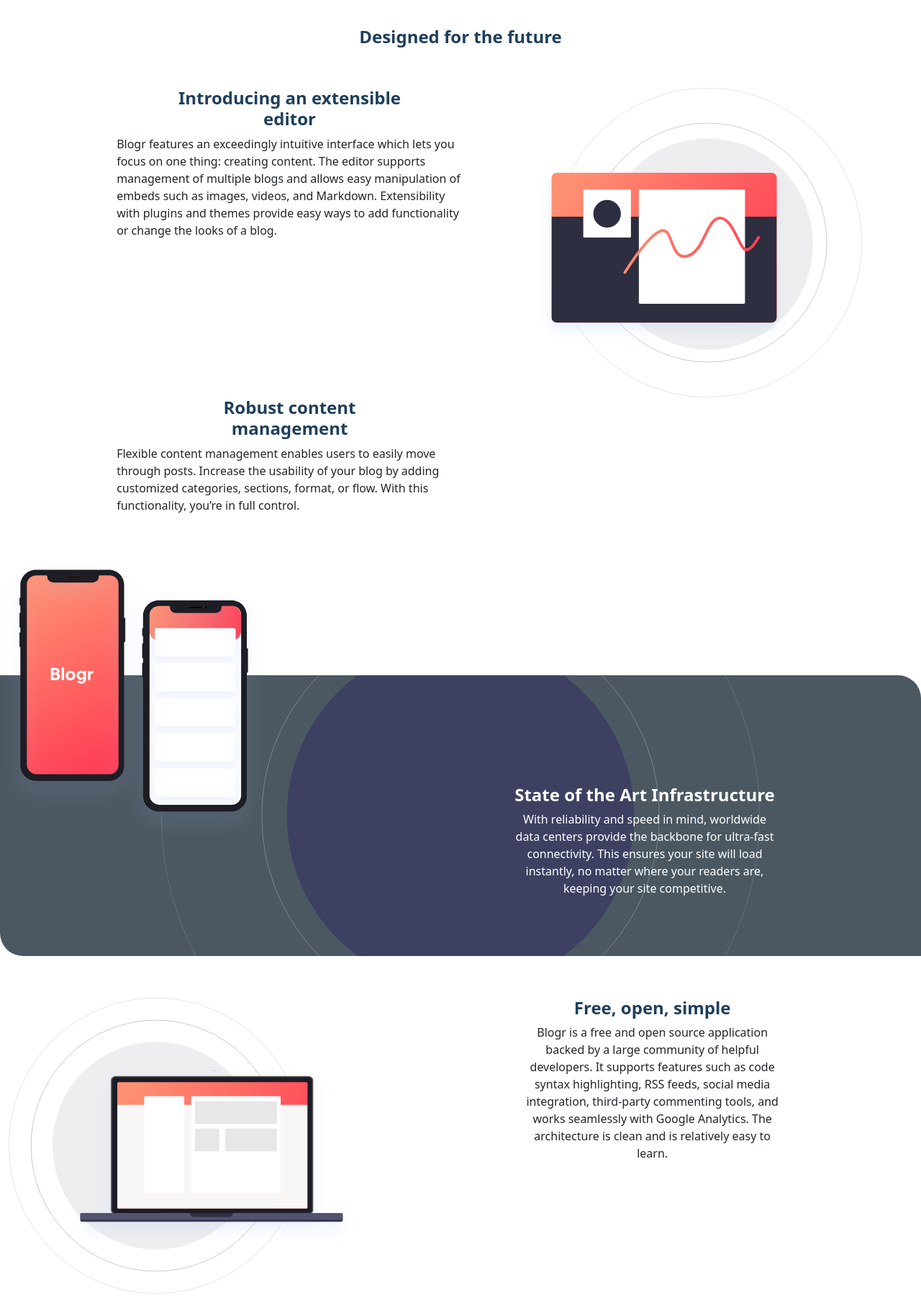
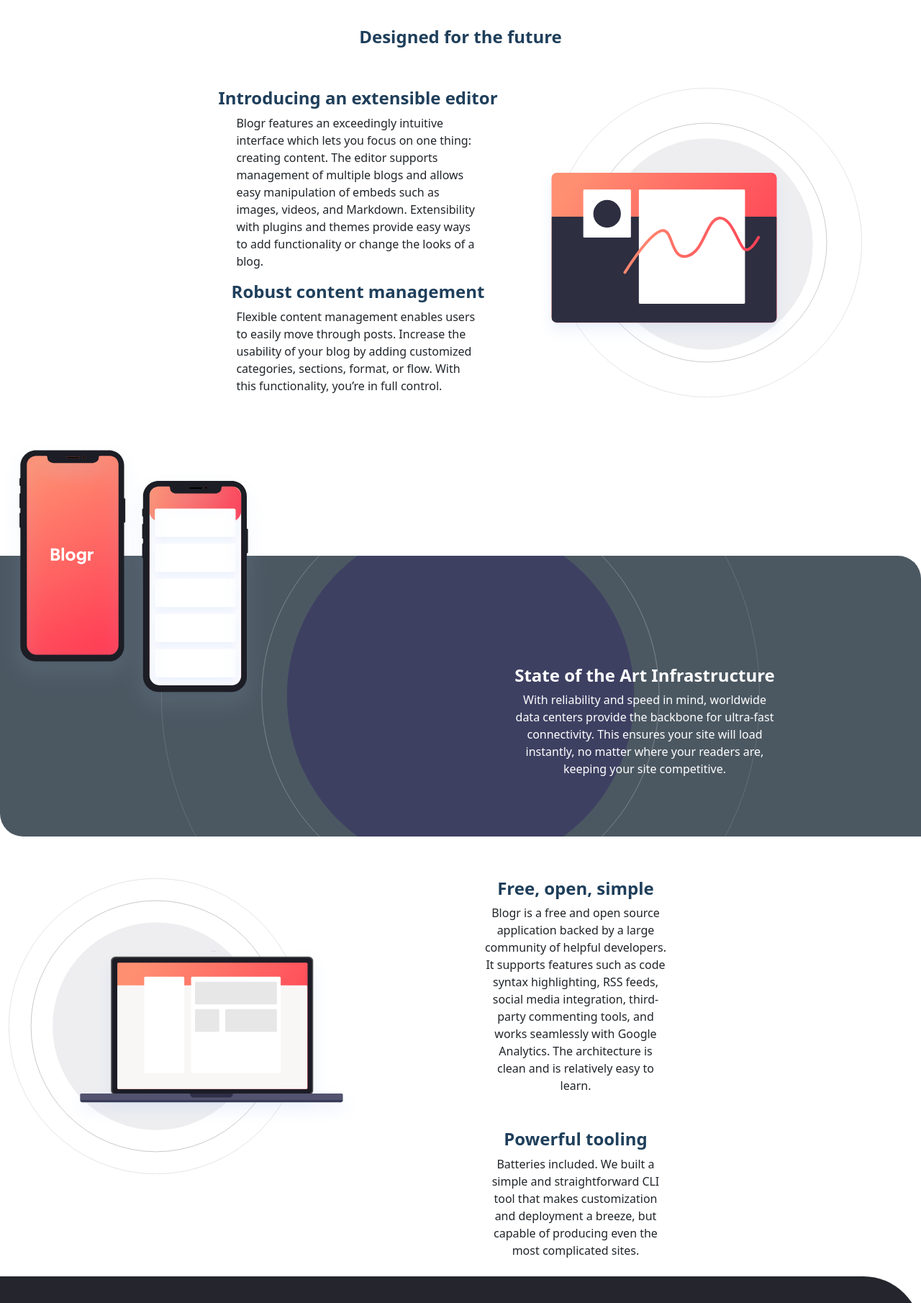
Before and after one commit to Blaine137/BlogrLandingPage, a plain HTML site: page index.html in a window 1280 px wide. Shown: the part 710-2520 px from the top of the page at 72% size. Drawn offline with nearby package versions, Linux system fonts and the light colour scheme; files whose address does not match are found by name.

Commit message:
updated desktop version

```diff
--- a/index.html
+++ b/index.html
@@ -98,13 +98,11 @@
   <div class="container mt-lg-5">
     <div class="row secondSectionRow mb-lg-5">
       <div class="col col-12 col-lg-5 text-center">
-        <img src="images/illustration-editor-mobile.svg" class="img-fluid editorIMG" alt="illustration editor">
+        <img src="images/illustration-editor-mobile.svg" class="img-fluid editorIMG d-lg-inline" alt="illustration editor">
       </div>
-      <div class="col-12 col-lg-7">
-        <div class="col col-12 text-center">
-          <h4 class="w-50 mx-auto subHeading fw-bold">Introducing an extensible editor</h4>
-        </div>
+      <div class="col-wrapper col-12 col-lg-5 d-flex flex-column justify-content-center">
         <div class="col-12">
+          <h4 class="w-50 mx-auto subHeading fw-bold text-center">Introducing an extensible editor</h4>
           <p class="fw-light w-75 mx-auto w-lg-50">
             Blogr features an exceedingly intuitive interface which lets you focus on one thing: creating content.
             The editor supports management of multiple blogs and allows easy manipulation of embeds such as images,
@@ -112,12 +110,8 @@
             change the looks of a blog.
           </p>
       </div>
-      </div>
-      <div class="col-12 col-lg-7" style="margin-right: auto;">
-        <div class="col col-12 text-center">
-          <h4 class="w-50 mx-auto subHeading fw-bold">Robust content management</h4>
-        </div>
       <div class="col-12">
+          <h4 class="w-50 mx-auto subHeading fw-bold text-center">Robust content management</h4>
           <p class="fw-light w-75 mx-auto w-lg-50">
             Flexible content management enables users to easily move through posts. Increase the usability of your blog
             by adding customized categories, sections, format, or flow. With this functionality, you’re in full control.
@@ -142,22 +136,24 @@
   <div class="container-fluid sectionFour mt-2">
     <div class="row">
       <div class="col-12 col-lg-5">
-        <img src="images/illustration-laptop-mobile.svg" class="img-fluid mx-auto d-block laptopIMG" alt="illustration editor">
+        <img src="images/illustration-laptop-mobile.svg" class="img-fluid mx-auto d-block laptopIMG d-lg-inline" alt="illustration editor">
       </div>
-      <div class="col-12 col-lg-7">
+      <div class="col-wrapper col-12 col-lg-5 d-flex flex-column justify-content-center">
+        <div class="col-12">
           <h4 class="w-75 mx-auto mb-2 text-center subHeading fw-bold">Free, open, simple</h4>
-        <p class="mx-auto mb-0 text-center mt-2 laptopP">
+          <p class="mx-auto mb-0 text-center mt-2 laptopP w-50 w-lg-100">
             Blogr is a free and open source application backed by a large community of helpful developers. It supports
             features such as code syntax highlighting, RSS feeds, social media integration, third-party commenting tools,
             and works seamlessly with Google Analytics. The architecture is clean and is relatively easy to learn.
           </p>
         </div>
-      <div class="col-12 mt-3 col-lg-7 sectionFourCol">
+        <div class="col-12 mt-5 ">
           <h4 class="w-75 mx-auto mb-2 text-center subHeading fw-bold">Powerful tooling</h4>
-        <p class="mx-auto mb-0 text-center mt-2 laptopP">
+          <p class="mx-auto mb-0 text-center mt-2 laptopP w-50 w-lg-100">
             Batteries included. We built a simple and straightforward CLI tool that makes customization and deployment a breeze, but
             capable of producing even the most complicated sites.
           </p>
+        </div>
       </div>
     </div>
   </div>
--- a/styles.css
+++ b/styles.css
@@ -142,6 +142,12 @@
         width: 100%;
     }
 
+    .col-wrapper .subHeading{
+        width: 100% !important;
+        margin-left: 0 !important;
+        margin-right: 0 !important;
+    }
+
     .secondSectionRow{
         flex-direction: row-reverse;
     }
@@ -167,10 +173,6 @@
         width: 60%;
     }
 
-    .editorIMG, .laptopIMG{
-        display: inline !important;
-    }
-
     .bgRow2 h4{
         width: 100% !important;
     }
@@ -185,10 +187,6 @@
 
     .dropdown-toggle::after{
         color: white !important;
-    }
-
-    .sectionFourCol{
-        margin-left: auto;
     }
 
     .secondh6{
@@ -212,10 +210,5 @@
     }
 }
 
-@media only screen and (min-width: 1204px){
-    .laptopP{
-        width: 50% !important;
-    }
-}
 
 /* url('images//bg-pattern-intro.svg') no-repeat center / cover */
```
Lines whose indentation alone changed are shown as unchanged.
